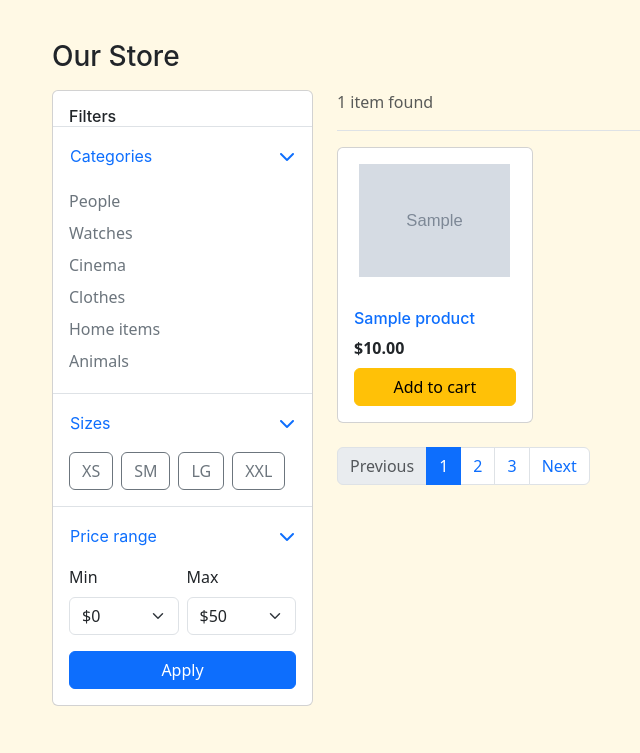
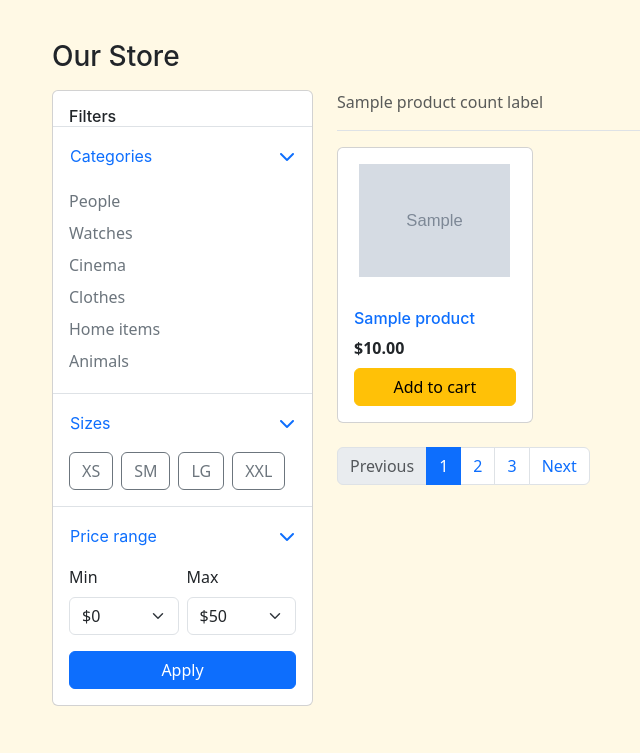
Before and after one commit to disaac318/Korgen-eCommerce-MSP4, a Django app: template store/templates/store/store.html in a window 1280 px wide. Shown: the part 111-864 px from the top of the page, without its empty margins (30-670 px from the left). Run offline with Django 5.2, Linux system fonts and the light colour scheme; tables that the repository leaves empty hold one stand-in row (values such as "Sample post"); the template is opened without the code that fills it: values that come from a table or form of the project are taken from there, most other values are stand-ins (such as "Sample title", 1, 10 or a date in 2020); grey boxes marked "Sample" are stand-in pictures; some libraries are stand-ins or nearby versions.

Commit message:
live count display updated

```diff
--- a/store/templates/store/store.html
+++ b/store/templates/store/store.html
@@ -177,8 +177,7 @@
                          aria-label="Store products">
                          <header
                               class="border-bottom mb-3 pb-3 d-flex justify-content-between align-items-center flex-wrap gap-2">
-                              <p class="mb-0 text-muted">{{ products|length }} item{{ products|length|pluralize }} found
-                              </p>
+                              <p class="mb-0 text-muted">{{ product_count_label }}</p>
                          </header>
 
                          <!-- ==================== Products content starts ==================== -->
--- a/store/views.py
+++ b/store/views.py
@@ -5,8 +5,10 @@ from .models import Product
 # Create your views here.
 def store(request):
     products = Product.objects.filter(is_available=True)
+    product_count = products.count()
     context = {
         'products': products,
+        'product_count_label': f"{product_count} item{'s' if product_count != 1 else ''} found.",
     }
 
     return render(request, 'store/store.html', context)
```
